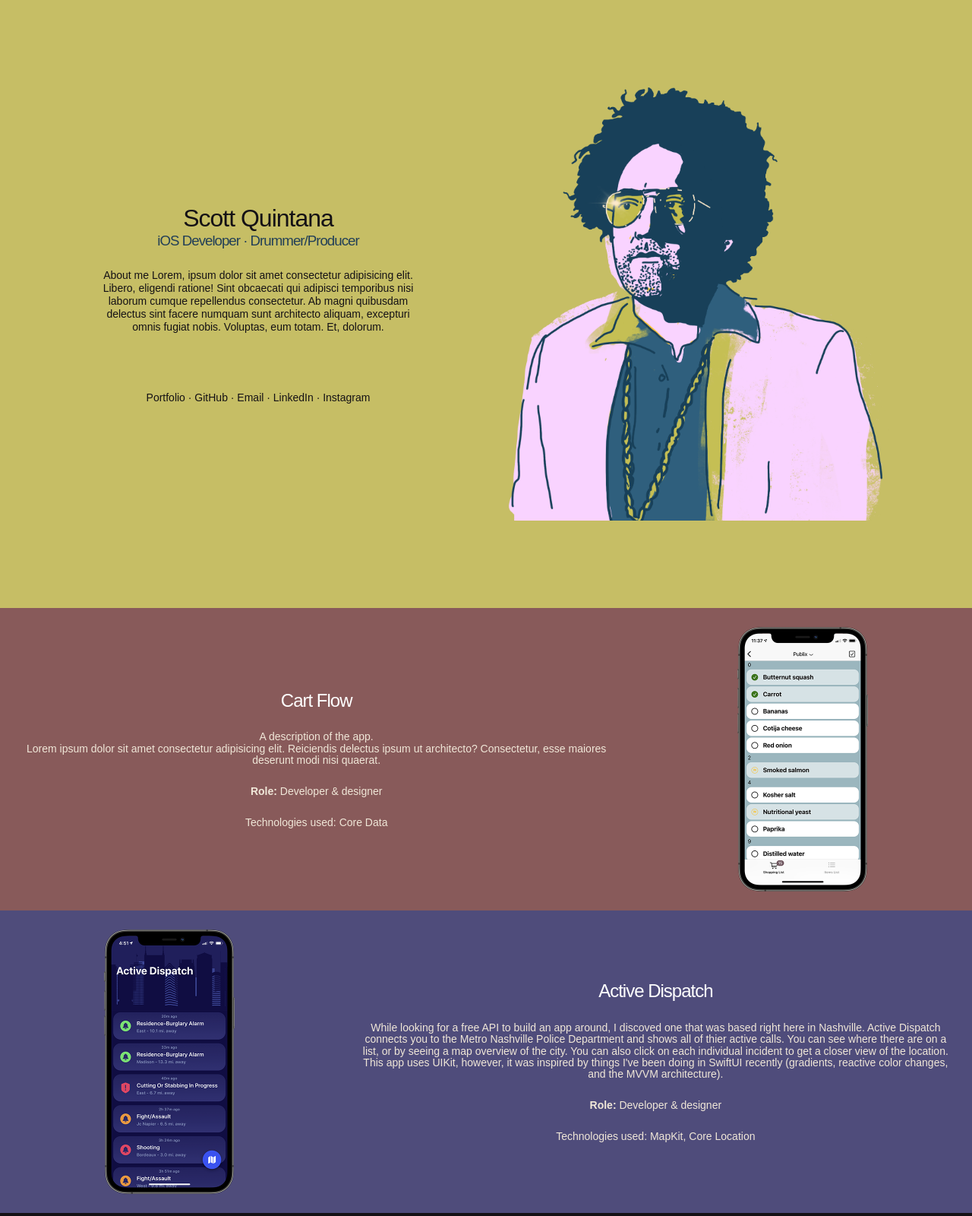
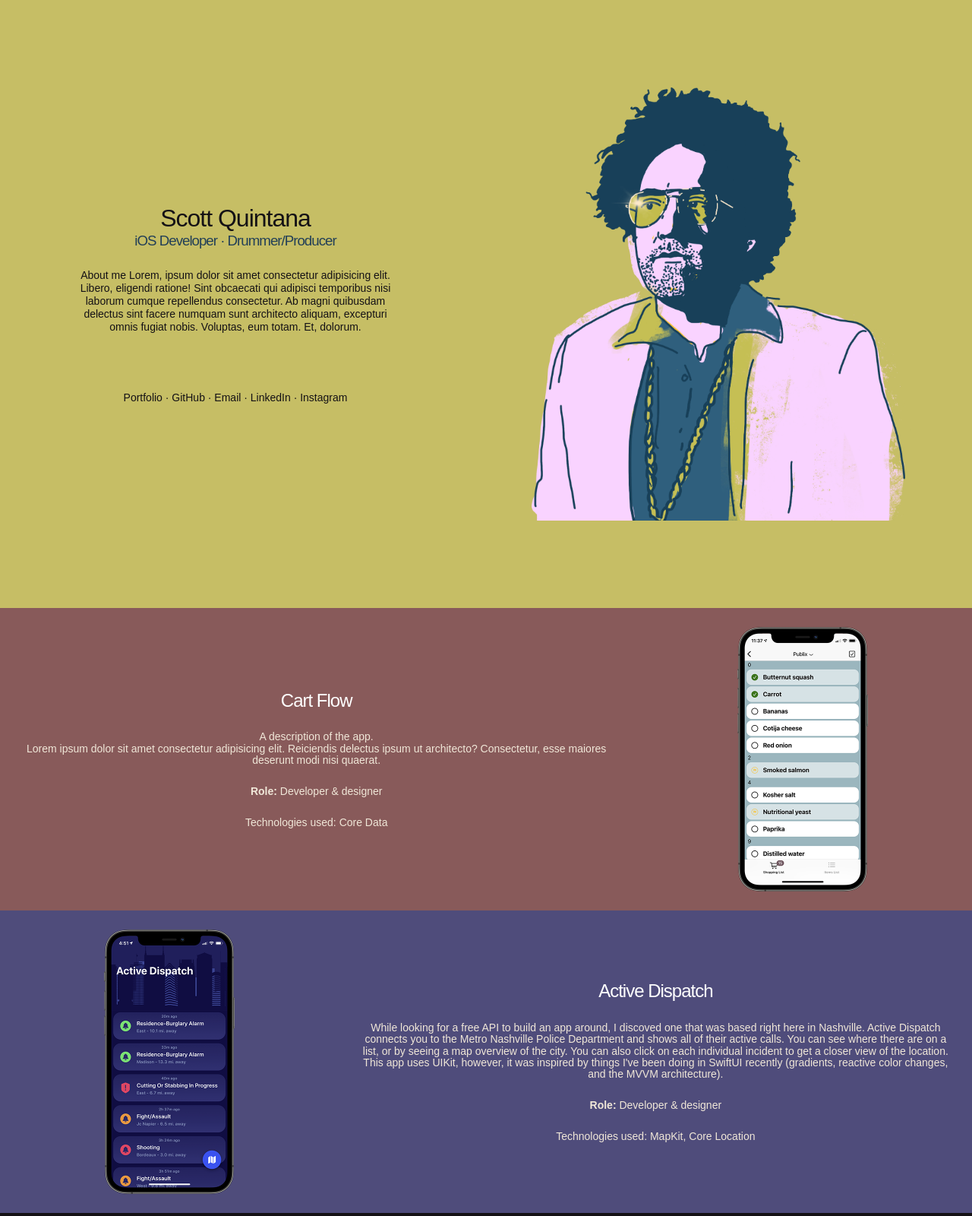
Before and after one commit to scottquintana/scottquintana.com, a plain HTML site: page index.html in a window 1280 px wide. Shown: the top 1600 px of the page at 76% size. Drawn offline with Linux system fonts and the light colour scheme; a web font is replaced by a local one.

Commit message:
Update TH color

```diff
--- a/css/style.css
+++ b/css/style.css
@@ -38,8 +38,9 @@ h1, h2, h3 {
   width: 100vw;
   height: 100vh;
   display: flex;
-  justify-content: center;
+  justify-content: space-around;
   align-items: center;
+  overflow: hidden;
   /* background-color: crimson; */
 }
 
@@ -79,6 +80,7 @@ h1, h2, h3 {
 
 .hero-img {
   /* background-color: darkblue; */
+
   display: flex;
   flex: 1;
   padding: 30px;
@@ -167,7 +169,8 @@ h1, h2, h3 {
 }
 
 #topheadlines {
-  background: #465F68;
+  background: #6D696A;
+  /* background: #465F68; */
 }
 
 #topheadlines h2 {
--- a/index.html
+++ b/index.html
@@ -54,7 +54,7 @@
           <p>While looking for a free API to build an app around,
             I discoved one that was based right here in Nashville.
             Active Dispatch connects you to the Metro Nashville Police
-            Department and shows all of thier active calls.
+            Department and shows all of their active calls.
             You can see where there are on a list, or by seeing a map overview
             of the city.
             You can also click on each individual incident to get a closer
```
Also changed, not shown: 1 other file.
